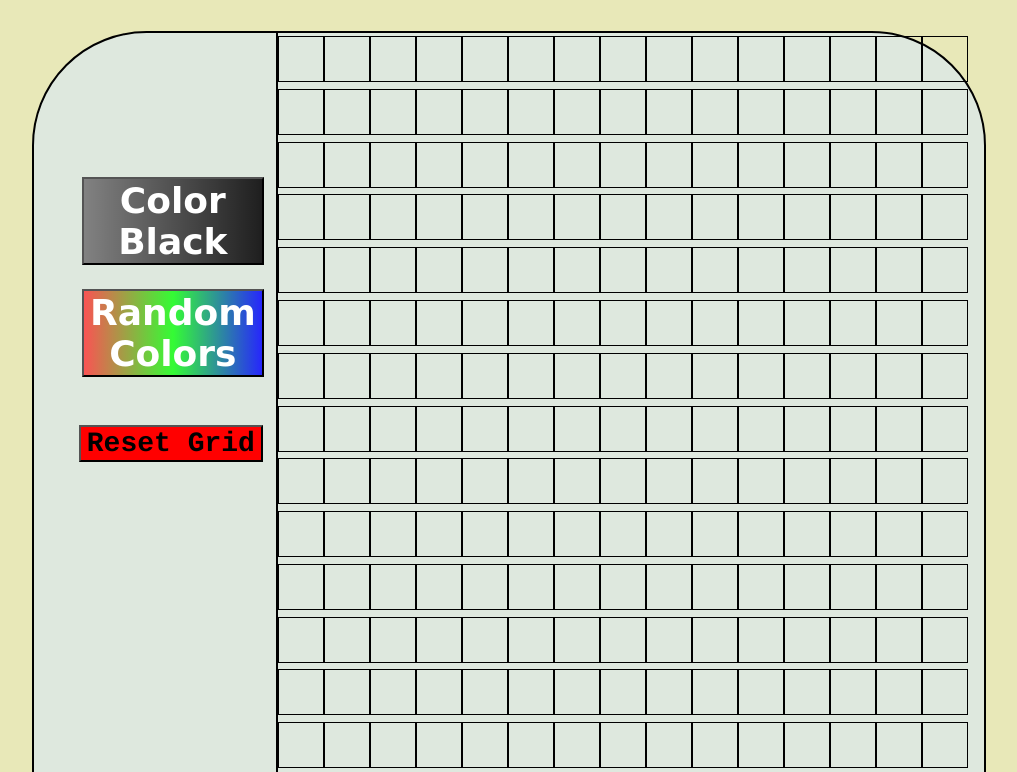
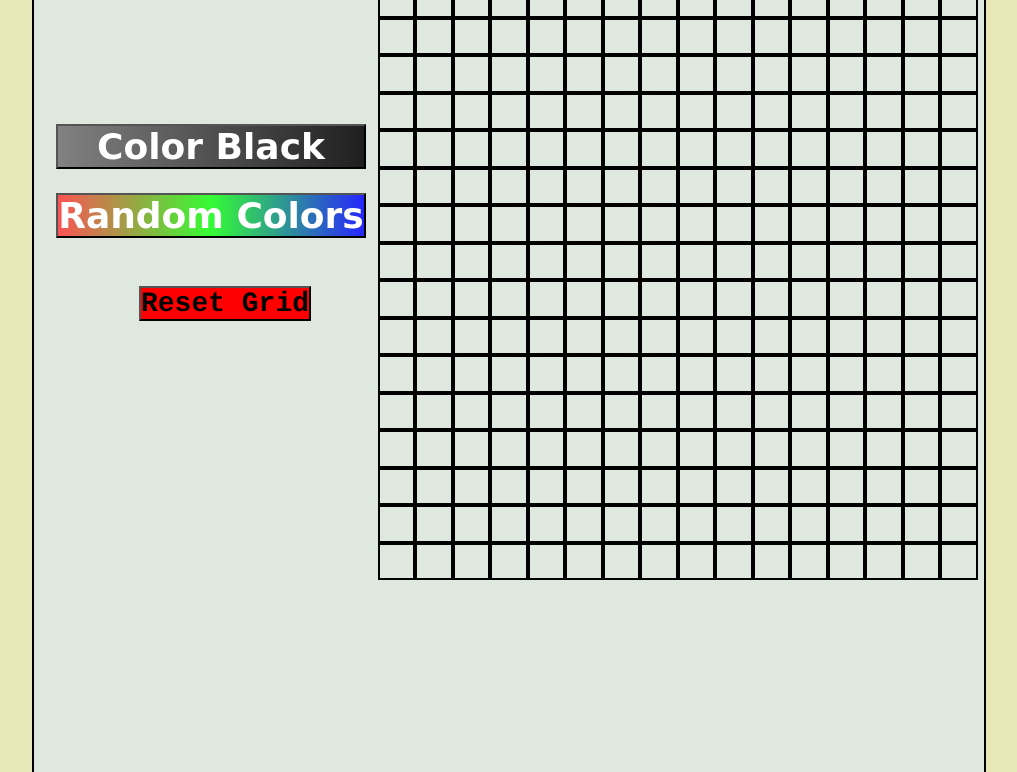
Before and after one commit to Its-Sythe/etch-odin, a plain HTML site: page index.html in a window 1280 px wide. Shown: the part 107-879 px from the top of the page, without its empty margins (131-1148 px from the left). Drawn offline with Linux system fonts and the light colour scheme.

Commit message:
Made the grid function functional

```diff
--- a/index.html
+++ b/index.html
@@ -19,7 +19,9 @@
                 </div>
                 <button id="reset-btn">Reset Grid</button>
             </section>
-            <section class="grid-space"></section>
+            <section class="grid-container">
+                <div class="grid-space"></div>
+            </section>
         </main>
     </body>
 </html>
--- a/script.js
+++ b/script.js
@@ -1,11 +1,18 @@
-let numberOfDivs = 256;
+function createGrid(size) {
+    let space = document.querySelector(".grid-space");
 
-function createGrid() {
-    for (let i = 1; i <= numberOfDivs; i++) {
-        let divs = document.createElement("div");
-        divs.id = "grid-div";
-        document.querySelector('.grid-space').appendChild(divs)
+    for (let i = 0; i < size; i++) {
+        let column = document.createElement("div");
+        column.id = "column";
+
+        for (let j = 0; j < size; j++){
+            let row = document.createElement("div");
+            row.id = "row";
+            row.style.border = "2px solid black";
+            column.appendChild(row);
+        }
+        space.appendChild(column);
     }
 }
 
-createGrid();
+createGrid(16);
--- a/styles.css
+++ b/styles.css
@@ -1,3 +1,8 @@
+* {
+    margin: 0;
+    padding: 0;
+}
+
 body {
     background-color: rgb(232, 232, 184);
     display: flex;
@@ -19,8 +24,9 @@ main {
     width: 950px;
     display: flex;
     border: 2px solid;
-    border-radius: 12%;
     background-color: rgb(222, 232, 222);
+    justify-content: center;
+    align-items: flex-start;
 }
 
 .settings-area {
@@ -29,14 +35,13 @@ main {
     justify-content: flex-start;
     align-items: center;
     gap: 48px;
-    border-right: 2px solid;
 }
 
 #color-option {
     display: flex;
     flex-direction: column;
     gap: 24px;
-    margin: 144px 12px 0px 48px;
+    margin: 144px 12px 0px 16px;
 }
 
 #pure-black, #random-colors {
@@ -63,15 +68,21 @@ main {
 }
 
 .grid-space {
+    height: 600px;
+    width: 600px;
     display: flex;
     flex-wrap: wrap;
-    flex: auto;
-    justify-content:baseline;
-    align-items: center;
+    flex-direction: row;
+    justify-content: center;
 }
 
-#grid-div {
-    width: 44px;
-    height: 44px;
-    border: 1px solid black;
+.grid-space > div{
+    height: auto;
+    flex: 1 0 auto;
+    display: flex;
+    flex-direction: column;
 }
+
+.grid-space > div > * {
+    flex: 1;
+}
```
